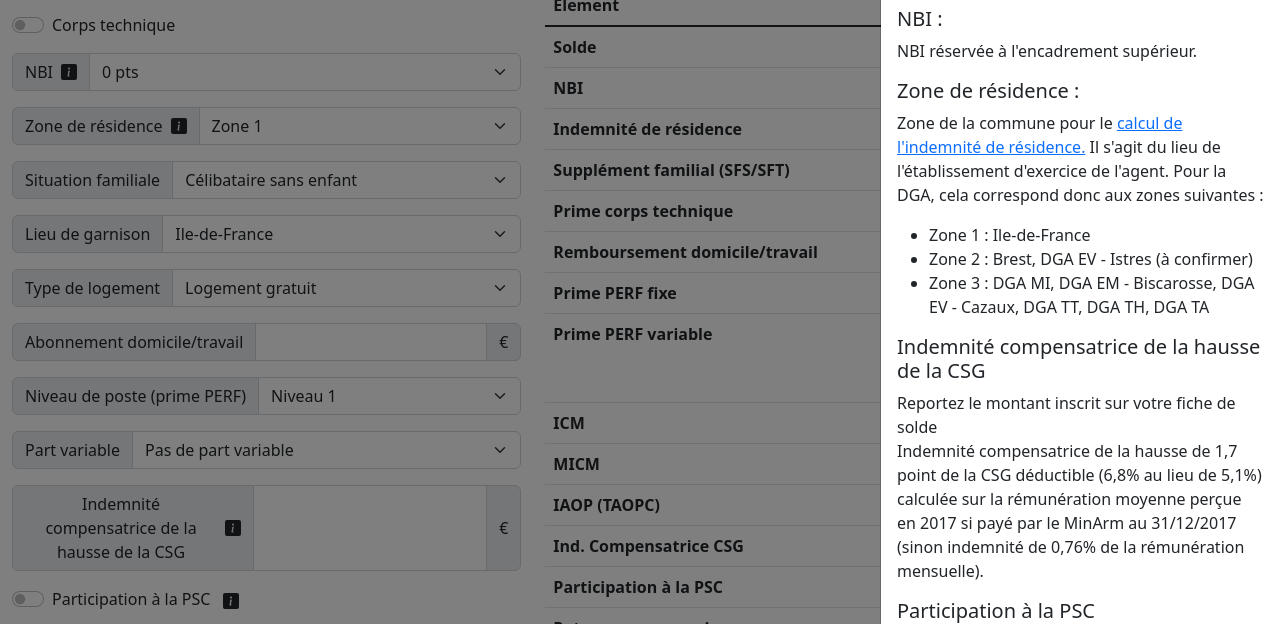
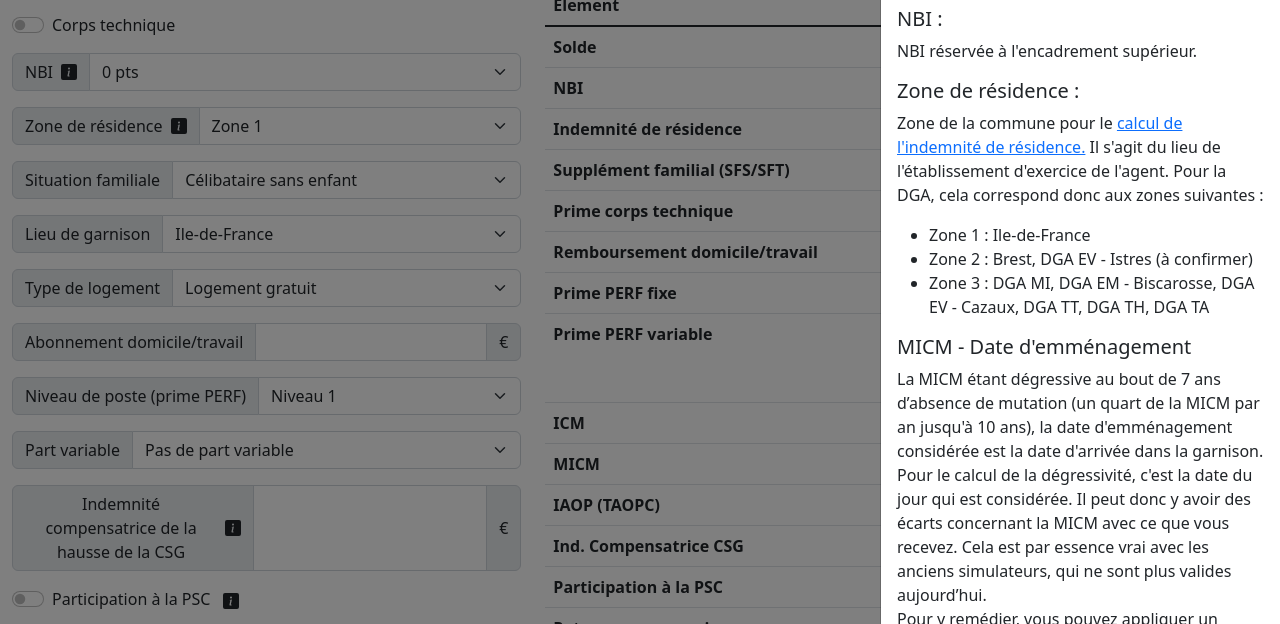
Before and after one commit to ia-balardien/isiMoney, a plain HTML site: page ia/current/index.html in a window 1280 px wide. Both pictures are taken after a click on the label "NBI". Shown: the part 117-741 px from the top of the page. Drawn offline with Linux system fonts and the light colour scheme.

Commit message:
Quelques explications supplémentaires. Détails sur la date d'emménagement et son impact sur la MICM.

```diff
--- a/ia/current/index.html
+++ b/ia/current/index.html
@@ -147,7 +147,12 @@
                 </div>
                 <div id="input-date-emmenagement">
                     <div class="input-group mb-3">
-                        <label class="input-group-text text-wrap" for="date-emmenagement">Date d'emménagement</label>
+                        <label class="input-group-text text-wrap" data-bs-toggle="offcanvas" href="#offcanvasExample"
+                            for="date-emmenagement">Date d'emménagement
+                            <svg class="bi ms-2" width="16" height="16" fill="currentColor">
+                                <use href="#bi-info-square-fill" />
+                            </svg>
+                        </label>
                         <input class="form-control" type="date" id="date-emmenagement" name="date-emmenagement" min="0"
                             onchange="updateData()" />
                     </div>
@@ -562,6 +567,19 @@
                 </ul>
 
                 </p>
+                <h5>MICM - Date d'emménagement</h5>
+                <p>
+                    La MICM étant dégressive au bout de 7 ans d’absence de mutation (un quart de la MICM par an jusqu'à
+                    10 ans), la date d'emménagement considérée est la date d'arrivée dans la garnison.
+                    <br />
+                    Pour le calcul de la dégressivité, c'est la date du jour qui est considérée. Il peut donc y avoir
+                    des écarts concernant la MICM avec ce que vous recevez. Cela est par essence vrai avec les anciens
+                    simulateurs, qui ne sont plus valides aujourd’hui.
+                    <br />
+                    Pour y remédier, vous pouvez appliquer un décalage sur la date d'emménagement, décalage
+                    correspondant à l'écart entre la date du jour et la date pour laquelle vous voulez obtenir une
+                    simulation.
+                </p>
                 <h5>Indemnité compensatrice de la hausse de la CSG</h5>
                 <p>
                     Reportez le montant inscrit sur votre fiche de solde
```
Also changed, not shown: ia/v1/index.html (+19 -1 lines), ieta/current/index.html (+19 -1 lines), ieta/v1/index.html (+19 -1 lines).
